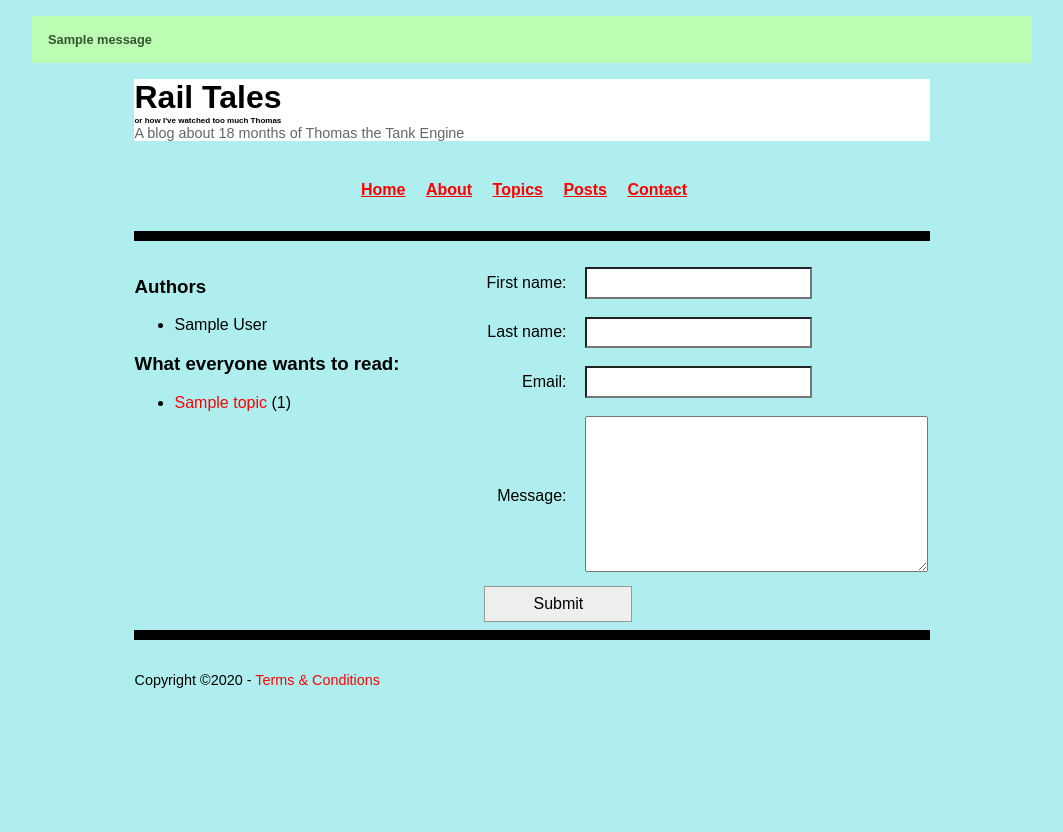
After one commit to lunaxtasy/train_blog, a Django app: page /contact/ in a window 1280 px wide. The commit adds this page. Shown: the whole page, without its empty margins (108-1171 px from the left). Run offline with Django 3.2, Linux system fonts and the light colour scheme; tables that the repository leaves empty hold one stand-in row (values such as "Sample post"); one stand-in notice (Sample message) is shown.

Commit message:
Assignment 5

```diff
--- a/blog/models.py
+++ b/blog/models.py
@@ -9,6 +9,23 @@ from django.urls import reverse
         return self.filter(topics_id = name)"""
 
 # Create your models here.
+class Contact(models.Model):
+    """
+    Gets contact information from person trying to contact you
+    """
+
+    first_name = models.CharField(max_length=50)
+    last_name = models.CharField(max_length=50)
+    email = models.EmailField()
+    message = models.TextField()
+    submitted = models.DateTimeField(auto_now_add=True)
+
+    class Meta:
+        ordering = ['-submitted']
+
+    def __str__(self):
+        return f'{self.submitted.date()}: {self.email}'
+
 class Topic(models.Model):
     """
     Defines layout for giving posts topics. M2M with Post model
--- a/blog/static/blog/base.css
+++ b/blog/static/blog/base.css
@@ -15,6 +15,32 @@ body {
   padding: 1rem;
 }
 
+body .wrapper {
+  display: grid;
+  grid-template-rows: : auto auto lfr auto;
+  margin: 0 auto;
+  min-height: 100%;
+  max-width: 1000px;
+  padding: 1rem;
+}
+/*Messages*/
+
+.django-messages {
+  font-size: 0.8rem;
+  font-weight: bold;
+  padding: 0;
+  list_style: none;
+}
+
+.django-messages div {
+  padding: 1rem;
+}
+
+.django-messages .success {
+  background: #bdfcb3;
+  color: #355430;
+}
+
 /*
  * Stylises <a> tags with consistent colour for both visited and unvisited links
  * Underline visible when hovering mouse over only
@@ -26,6 +52,52 @@ a {
 
 a:hover {
   text-decoration: underline;
+}
+
+/* Style the left form table label column */
+form table tr th {
+  max-width: 200px;
+  text-align: right;
+  padding: 0.5em 1em 0.5em 0;
+  font-weight: 100;
+}
+
+/* Add some vertical spacing between rows */
+form table tbody td {
+  padding: 0.5em 0;
+}
+
+/* Style inputs */
+input {
+  border-radius: 0px;
+  font-size: 1em;
+  padding: 0.3em 0.5em;
+}
+
+/* Style button */
+button {
+  font-size: 1em;
+  color: #000;
+  cursor: pointer;
+  padding: 0.5em 3em;
+  border: 1px solid #999;
+  background: #eee;
+}
+
+/* Style select */
+select {
+  font-size: 1em;
+  padding: 1em;
+  line-height: 1.5em;
+}
+
+/* Style error messages */
+form .errorlist {
+  font-size: 0.9em;
+  font-weight: bold;
+  color: red;
+  padding: 0 0 0 1.5em;
+  margin: 0;
 }
 
 /* Make the header area look pretty */
--- a/blog/templates/blog/base.html
+++ b/blog/templates/blog/base.html
@@ -11,6 +11,16 @@
 </head>
 
 <body>
+  {% if messages %}
+  <div class="django-messages">
+    {% for message in messages %}
+    <div{% if message.tags %} class="{{ message.tags }}"{% endif %}>{{ message }}</div>
+    {% endfor %}
+  </div>
+  {% endif %}
+
+  <!--Content wrapper-->
+  <div class="wrapper">
     <!-- Header -->
     <header id="site-header">
       <h1>Rail Tales</h1>
@@ -26,7 +36,7 @@
         <li><a href="{% url "about" %}">About</a></li>
         <li><a href="{% url "topic-list" %}">Topics</a></li>
         <li><a href="{% url "post-list" %}">Posts</a></li>
-      <li><a href="#">Contact</a></li>
+        <li><a href="{% url "contact" %}">Contact</a></li>
       </ul>
     </nav>
 
@@ -67,5 +77,6 @@
       Copyright &copy;{% now "Y" %} -
       <a href="{% url "terms-and-conditions" %}">Terms & Conditions</a>
     </footer>
+  </div>
 </body>
 </html>
--- /dev/null
+++ b/blog/templates/blog/contact_form.html
@@ -0,0 +1,18 @@
+<!--blog/templates/blog/contact_form.html-->
+
+{% extends "blog/base.html" %}
+
+{% block page_title %}Contact{% endblock %}
+
+{% block main %}
+
+<form method="post">
+  {% csrf_token %}
+  <table>
+      <tbody>
+      {{ form.as_table }}
+      </tbody>
+  </table>
+  <button type="submit">Submit</button>
+</form>
+{% endblock %}
--- a/blog/views.py
+++ b/blog/views.py
@@ -1,7 +1,9 @@
+from django.contrib import messages
 from django.shortcuts import render
 from django.views.generic.base import TemplateView
-from django.views.generic import ListView, DetailView
-from . import models
+from django.views.generic import ListView, DetailView, FormView, CreateView
+from django.urls import reverse_lazy
+from . import forms, models
 
 # Create your views here.
 """
@@ -40,6 +42,24 @@ class TopicDetailView(DetailView):
     def get_object(self, queryset=None):
         obj = super(TopicDetailView, self).get_object(queryset=queryset)
         return obj
+
+class ContactFormView(CreateView):
+    model = models.Contact
+    success_url = reverse_lazy('home')
+    fields = [
+        'first_name',
+        'last_name',
+        'email',
+        'message',
+    ]
+
+    def form_valid(self, form):
+        messages.add_message(
+            self.request,
+            messages.SUCCESS,
+            'Thank you! Your message has been sent.'
+        )
+        return super().form_valid(form)
 
 class HomeView(TemplateView):
     """
--- a/train_blog/settings.py
+++ b/train_blog/settings.py
@@ -122,6 +122,9 @@ USE_TZ = True
 STATIC_ROOT = os.path.normpath('C:/Users/inora/projects/train_blog/blog/static')
 STATIC_URL = '/static/'
 
+MEDIA_URL = '/media/'
+MEDIA_ROOT = os.path.join(BASE_DIR, 'media')
+
 """
 resolving collectstatic issue
 
--- a/train_blog/urls.py
+++ b/train_blog/urls.py
@@ -45,4 +45,5 @@ urlpatterns = [
         views.TopicDetailView.as_view(),
         name='topic-detail',
     ),
+    path('contact/', views.ContactFormView.as_view(), name='contact'),
 ]
```
Also changed, not shown: blog/admin.py (+20 -0 lines), blog/forms.py (added, +22 -0 lines), tests/blog/views/test_contact_form.py (added, +47 -0 lines), blog/migrations/0014_contact.py (added), 1 other file. Lines whose indentation alone changed are shown as unchanged.
